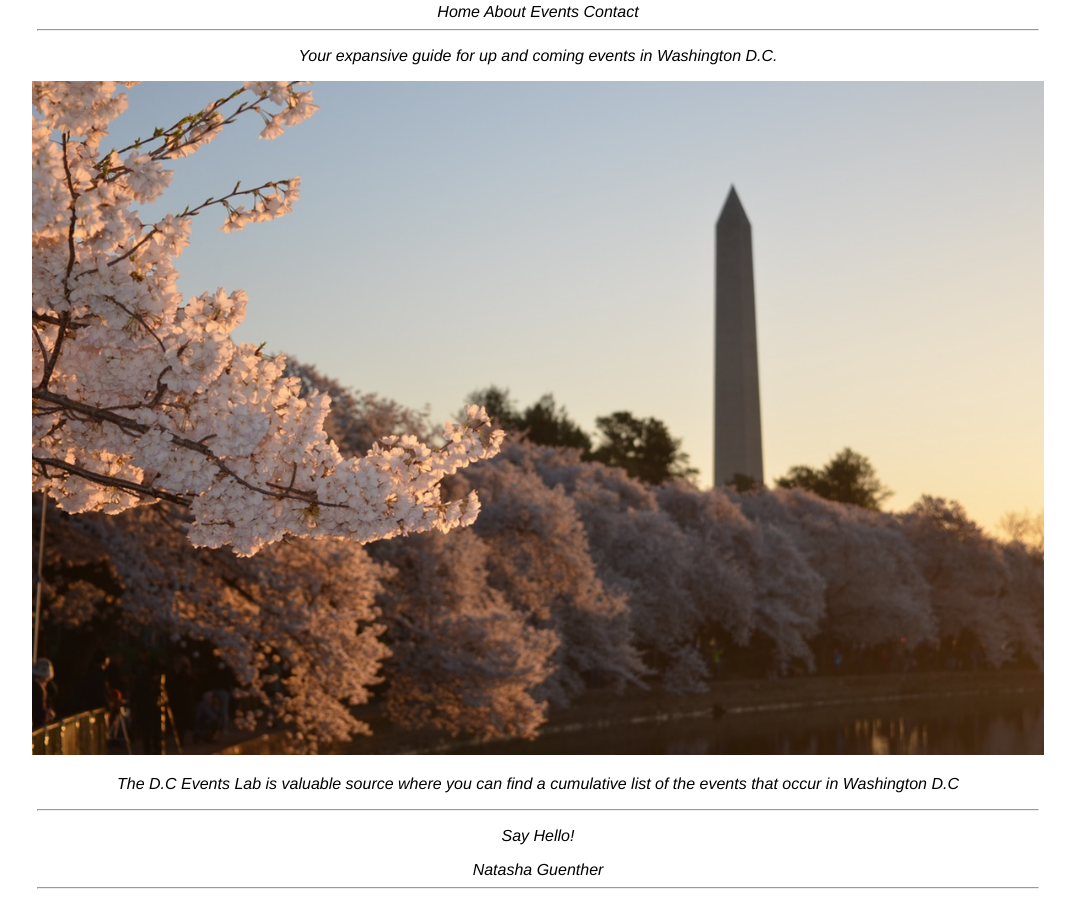
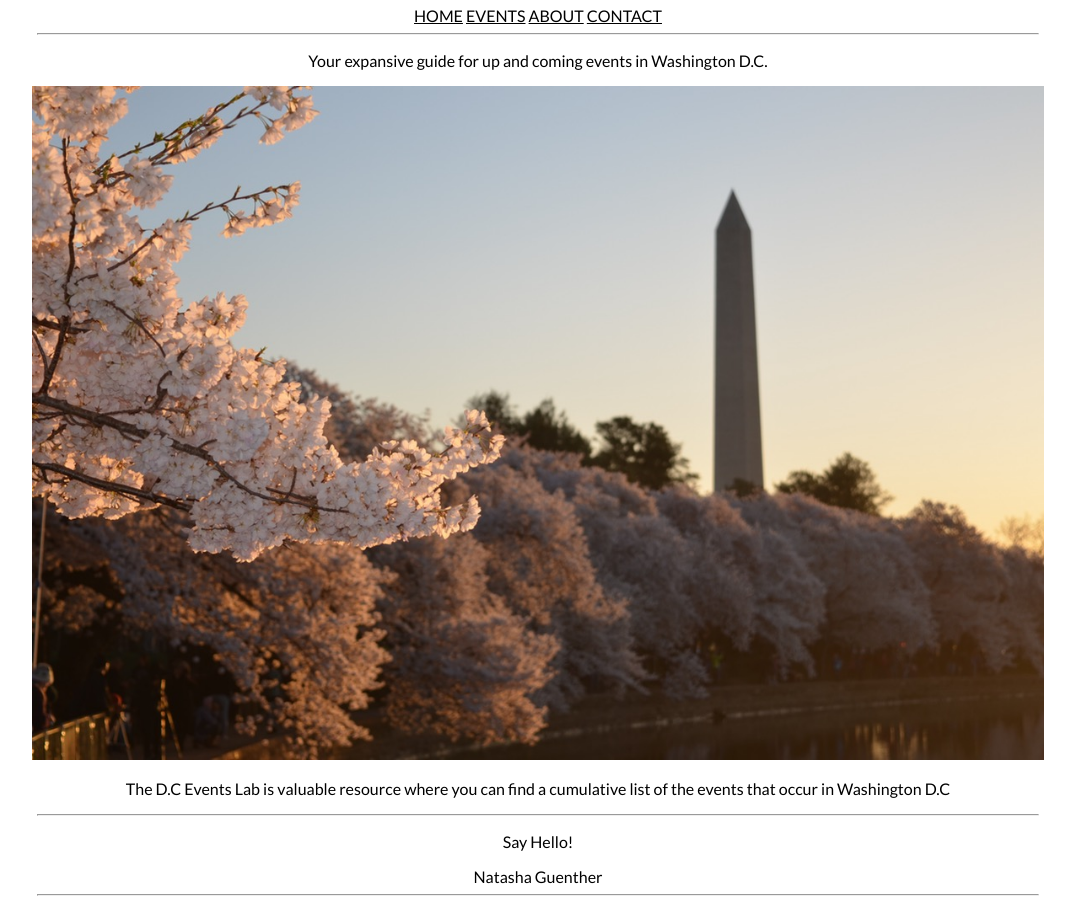
Before and after one commit to tashgu/tashgu.github.io, a plain HTML site: page unit_3/index.html in a window 1280 px wide. Shown: the part 87-991 px from the top of the page, without its empty margins (102-1177 px from the left). Drawn offline with Linux system fonts and the light colour scheme.

Commit message:
Unit 4 css updates

```diff
--- a/unit_3/css/style.css
+++ b/unit_3/css/style.css
@@ -1,7 +1,11 @@
+
+@import url('https://fonts.googleapis.com/css?family=Lato|Merriweather');
+
+
 body {
 	text-align: center;
 	font-weight: 100;
-	font-family: Helvetica;
+	font-family:'Lato', sans-serif;
 	font-style: italic;
 
 	color: black;
@@ -14,19 +18,47 @@ h1 {
 	text-align: center;
 	text-transform: uppercase;
 	font-weight: 500;
-	font-family: Helvetica;
+	font-family:'Merriweather', serif;
 	font-style: normal;
 }
 
 a {
    color: black;
+
+   font-style: normal;
+   font-weight: 600
+   font-family:'Lato', sans-serif;
+
+   text-align: center;
+   text-decoration: underline;
+   text-transform: uppercase;
+}
+
+#email {
+
+   color: black;
+
+   font-style: normal;
+   font-weight: 600
+   font-family'Lato', sans-serif;
+
+   text-align: center;
    text-decoration: none;
-   font-weight: 600
-   text-transform: uppercase;
+   text-transform: none;
+
+}
+
+p {
+    text-align: center;
+
+	font-family:'Lato', sans-serif;
+	font-style: normal;
 }
 
 hr {
   width: 1000px;
+  text-align: center;
+
 }
 
 img {
--- a/unit_3/index.html
+++ b/unit_3/index.html
@@ -14,8 +14,8 @@
 <h1>Event Lab D.C.</h1>
 
 <a href="#">Home</a>
+<a href="#">Events</a>
 <a href="#">About</a>
-<a href="#">Events</a>
 <a href="#">Contact</a>
 
 <hr>
@@ -24,11 +24,11 @@
 
 <img src="images/dc.jpg" alt="DC Tidal Basin" title="DC Cherry Blossoms">
 
-<p>The D.C Events Lab is valuable source where you can find a cumulative list of the events that occur in Washington D.C</p>
+<p id="info">The D.C Events Lab is valuable resource where you can find a cumulative list of the events that occur in Washington D.C</p>
 
 <hr>
 <p>Say Hello!</p>
-<a href="mailto:tashlguenther@gmail.com?subject=Hello!">Natasha Guenther</a>
+<a href id="email"="mailto:tashlguenther@gmail.com?subject=Hello!">Natasha Guenther</a>
 <hr>
 </body>
 
```
